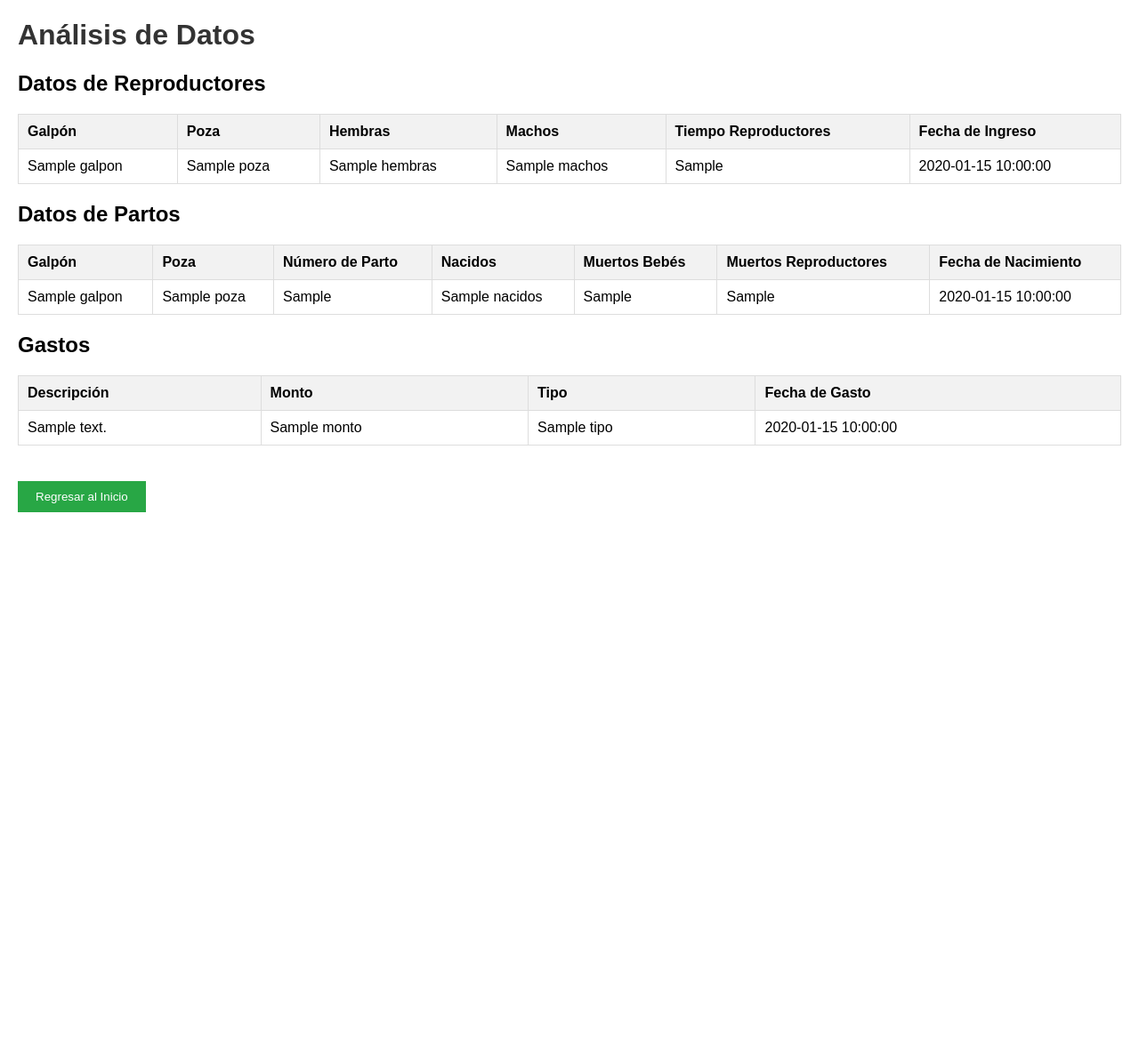
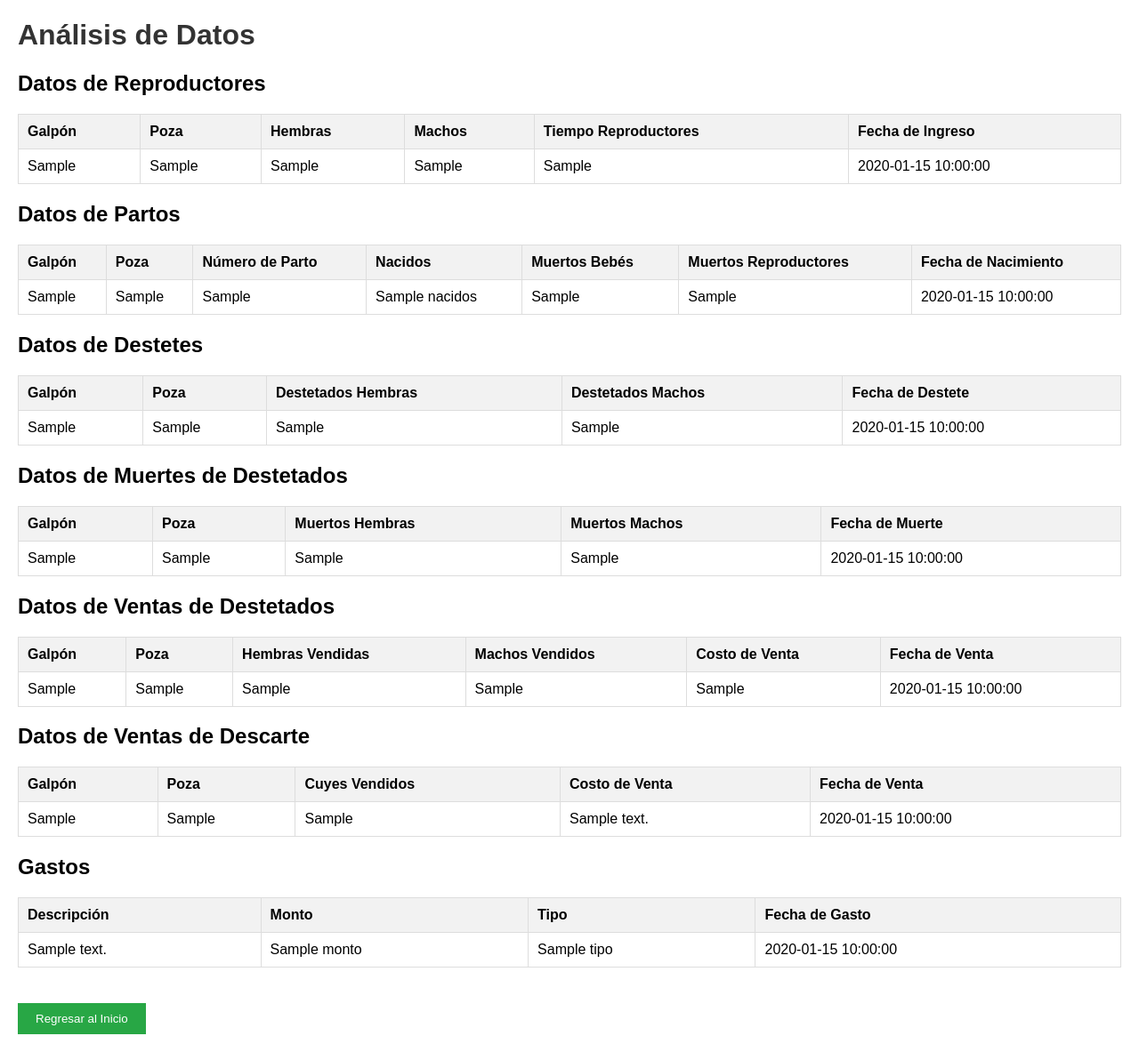
Before and after one commit to Javh9/registro-cuyes, a Flask app: page /analisis_datos in a window 1280 px wide. Shown: the whole page at 89% size. Before the commit the page ends 576 px from the top, so only its background shows below. Run offline with Flask 3, Linux system fonts and the light colour scheme; tables that the repository leaves empty hold one stand-in row (values such as "Sample post"); a database or web service that is not in the repository returns one stand-in record (values such as "Sample title"); some libraries are stand-ins or nearby versions.

Commit message:
correccion de analisis de datos integracion de muertes

```diff
--- a/app.py
+++ b/app.py
@@ -479,12 +479,37 @@ def analisis_datos():
 
         # Obtener datos de reproductores, partos, destetes, muertes y ventas
         cursor.execute('''
-            SELECT r.id, r.galpon, r.poza, r.hembras, r.machos, r.tiempo_reproductores, r.fecha_ingreso,
-                   p.numero_parto, p.nacidos, p.muertos_bebes, p.muertos_reproductores, p.fecha_nacimiento,
-                   d.destetados_hembras, d.destetados_machos, d.fecha_destete,
-                   m.muertos_hembras, m.muertos_machos, m.fecha_muerte,
-                   vd.hembras_vendidas, vd.machos_vendidos, vd.costo_venta, vd.fecha_venta,
-                   vc.cuyes_vendidos, vc.costo_venta, vc.fecha_venta
+            SELECT
+                r.id AS reproductor_id,
+                r.galpon AS galpon_reproductor,
+                r.poza AS poza_reproductor,
+                r.hembras AS hembras_reproductor,
+                r.machos AS machos_reproductor,
+                r.tiempo_reproductores,
+                r.fecha_ingreso,
+                p.id AS parto_id,
+                p.numero_parto,
+                p.nacidos,
+                p.muertos_bebes,
+                p.muertos_reproductores,
+                p.fecha_nacimiento,
+                d.id AS destete_id,
+                d.destetados_hembras,
+                d.destetados_machos,
+                d.fecha_destete,
+                m.id AS muerte_id,
+                m.muertos_hembras AS muertes_hembras,
+                m.muertos_machos AS muertes_machos,
+                m.fecha_muerte,
+                vd.id AS venta_destetado_id,
+                vd.hembras_vendidas,
+                vd.machos_vendidos,
+                vd.costo_venta AS costo_venta_destetados,
+                vd.fecha_venta AS fecha_venta_destetados,
+                vc.id AS venta_descarte_id,
+                vc.cuyes_vendidos,
+                vc.costo_venta AS costo_venta_descarte,
+                vc.fecha_venta AS fecha_venta_descarte
             FROM reproductores r
             LEFT JOIN partos p ON r.galpon = p.galpon AND r.poza = p.poza
             LEFT JOIN destetes d ON r.galpon = d.galpon AND r.poza = d.poza
--- a/templates/analisis_datos.html
+++ b/templates/analisis_datos.html
@@ -9,6 +9,7 @@
 <body>
     <h1>Análisis de Datos</h1>
 
+    <!-- Datos de Reproductores -->
     <h2>Datos de Reproductores</h2>
     <table border="1">
         <thead>
@@ -24,10 +25,10 @@
         <tbody>
             {% for dato in datos %}
                 <tr>
-                    <td>{{ dato.galpon }}</td>
-                    <td>{{ dato.poza }}</td>
-                    <td>{{ dato.hembras }}</td>
-                    <td>{{ dato.machos }}</td>
+                    <td>{{ dato.galpon_reproductor }}</td>
+                    <td>{{ dato.poza_reproductor }}</td>
+                    <td>{{ dato.hembras_reproductor }}</td>
+                    <td>{{ dato.machos_reproductor }}</td>
                     <td>{{ dato.tiempo_reproductores }}</td>
                     <td>{{ dato.fecha_ingreso }}</td>
                 </tr>
@@ -35,6 +36,7 @@
         </tbody>
     </table>
 
+    <!-- Datos de Partos -->
     <h2>Datos de Partos</h2>
     <table border="1">
         <thead>
@@ -51,18 +53,121 @@
         <tbody>
             {% for dato in datos %}
                 <tr>
-                    <td>{{ dato.galpon }}</td>
-                    <td>{{ dato.poza }}</td>
-                    <td>{{ dato.numero_parto }}</td>
-                    <td>{{ dato.nacidos }}</td>
-                    <td>{{ dato.muertos_bebes }}</td>
-                    <td>{{ dato.muertos_reproductores }}</td>
-                    <td>{{ dato.fecha_nacimiento }}</td>
+                    <td>{{ dato.galpon_reproductor }}</td>
+                    <td>{{ dato.poza_reproductor }}</td>
+                    <td>{{ dato.numero_parto or 'N/A' }}</td>
+                    <td>{{ dato.nacidos or 'N/A' }}</td>
+                    <td>{{ dato.muertos_bebes or 'N/A' }}</td>
+                    <td>{{ dato.muertos_reproductores or 'N/A' }}</td>
+                    <td>{{ dato.fecha_nacimiento or 'N/A' }}</td>
                 </tr>
             {% endfor %}
         </tbody>
     </table>
 
+    <!-- Datos de Destetes -->
+    <h2>Datos de Destetes</h2>
+    <table border="1">
+        <thead>
+            <tr>
+                <th>Galpón</th>
+                <th>Poza</th>
+                <th>Destetados Hembras</th>
+                <th>Destetados Machos</th>
+                <th>Fecha de Destete</th>
+            </tr>
+        </thead>
+        <tbody>
+            {% for dato in datos %}
+                <tr>
+                    <td>{{ dato.galpon_reproductor }}</td>
+                    <td>{{ dato.poza_reproductor }}</td>
+                    <td>{{ dato.destetados_hembras or 'N/A' }}</td>
+                    <td>{{ dato.destetados_machos or 'N/A' }}</td>
+                    <td>{{ dato.fecha_destete or 'N/A' }}</td>
+                </tr>
+            {% endfor %}
+        </tbody>
+    </table>
+
+    <!-- Datos de Muertes de Destetados -->
+    <h2>Datos de Muertes de Destetados</h2>
+    <table border="1">
+        <thead>
+            <tr>
+                <th>Galpón</th>
+                <th>Poza</th>
+                <th>Muertos Hembras</th>
+                <th>Muertos Machos</th>
+                <th>Fecha de Muerte</th>
+            </tr>
+        </thead>
+        <tbody>
+            {% for dato in datos %}
+                <tr>
+                    <td>{{ dato.galpon_reproductor }}</td>
+                    <td>{{ dato.poza_reproductor }}</td>
+                    <td>{{ dato.muertes_hembras or 'N/A' }}</td>
+                    <td>{{ dato.muertes_machos or 'N/A' }}</td>
+                    <td>{{ dato.fecha_muerte or 'N/A' }}</td>
+                </tr>
+            {% endfor %}
+        </tbody>
+    </table>
+
+    <!-- Datos de Ventas de Destetados -->
+    <h2>Datos de Ventas de Destetados</h2>
+    <table border="1">
+        <thead>
+            <tr>
+                <th>Galpón</th>
+                <th>Poza</th>
+                <th>Hembras Vendidas</th>
+                <th>Machos Vendidos</th>
+                <th>Costo de Venta</th>
+                <th>Fecha de Venta</th>
+            </tr>
+        </thead>
+        <tbody>
+            {% for dato in datos %}
+                <tr>
+                    <td>{{ dato.galpon_reproductor }}</td>
+                    <td>{{ dato.poza_reproductor }}</td>
+                    <td>{{ dato.hembras_vendidas or 'N/A' }}</td>
+                    <td>{{ dato.machos_vendidos or 'N/A' }}</td>
+                    <td>{{ dato.costo_venta_destetados or 'N/A' }}</td>
+                    <td>{{ dato.fecha_venta_destetados or 'N/A' }}</td>
+                </tr>
+            {% endfor %}
+        </tbody>
+    </table>
+
+    <!-- Datos de Ventas de Descarte -->
+    <h2>Datos de Ventas de Descarte</h2>
+    <table border="1">
+        <thead>
+            <tr>
+                <th>Galpón</th>
+                <th>Poza</th>
+                <th>Cuyes Vendidos</th>
+                <th>Costo de Venta</th>
+                <th>Fecha de Venta</th>
+            </tr>
+        </thead>
+        <tbody>
+            {% for dato in datos %}
+                <tr>
+                    <td>{{ dato.galpon_reproductor }}</td>
+                    <td>{{ dato.poza_reproductor }}</td>
+                    <td>{{ dato.cuyes_vendidos or 'N/A' }}</td>
+                    <td>{{ dato.costo_venta_descarte or 'N/A' }}</td>
+                    <td>{{ dato.fecha_venta_descarte or 'N/A' }}</td>
+                </tr>
+            {% endfor %}
+        </tbody>
+    </table>
+
+    <!-- Datos de Gastos -->
     <h2>Gastos</h2>
     <table border="1">
         <thead>
```
